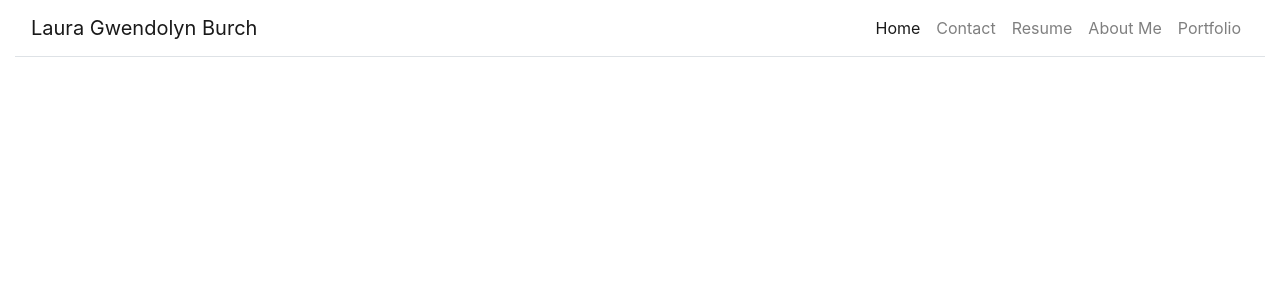
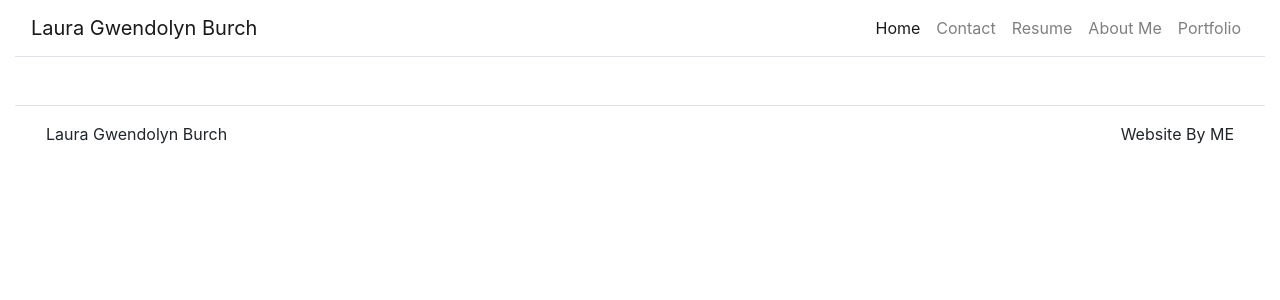
Before and after one commit to LauraGwendolynBurch/portfolio_react, a React (Create React App) app in the folder portfolio-react/: page / in a window 1280 px wide. Shown: the top 300 px of the page. Built offline with nearby package versions, Linux system fonts and the light colour scheme.

Commit message:
added a footer component

```diff
--- a/portfolio-react/src/App.js
+++ b/portfolio-react/src/App.js
@@ -4,6 +4,8 @@
 import Navbar from 'react-bootstrap/Navbar';
 import Nav from 'react-bootstrap/Nav';
 import './App.css';
+
+import Footer from './components/Footer';
 
 
 class App extends React.Component {
@@ -48,7 +50,7 @@
         <Container className="p-o" fluid={true}>
           <Navbar className="border-bottom" bg="transparent" expand="lg">
             <Navbar.Brand>Laura Gwendolyn Burch</Navbar.Brand>
-            <Navbar.Toggle aria-controls="navbar-toggle"/>
+            <Navbar.Toggle className="border-0"aria-controls="navbar-toggle"/>
             <Navbar.Collapse id="navbar-toggle">
             <Switch>
             <Nav className="ml-auto">
@@ -61,6 +63,7 @@
               </Switch>
             </Navbar.Collapse>
             </Navbar>
+            <Footer />
         </Container>
       </Router>
     );
--- /dev/null
+++ b/portfolio-react/src/components/Footer.js
@@ -0,0 +1,25 @@
+import React from 'react';
+import Container from 'react-bootstrap/esm/Container';
+import Row from 'react-bootstrap/esm/Row';
+import Col from 'react-bootstrap/esm/Col';
+
+function Footer() {
+
+    return (
+        <footer className="mt-5">
+            <Container fluid={true}>
+                <Row className="border-top justify-content-between p-3">
+                    <Col className="p-o" md={3} sm={12}>
+                        Laura Gwendolyn Burch
+                    </Col>
+                    <Col className="padding-0 d-flex justify-content-end" md={3}>
+                        Website By ME
+                    </Col>
+                </Row>
+            </Container>
+        </footer>
+    )
+
+}
+
+export default Footer;
```
